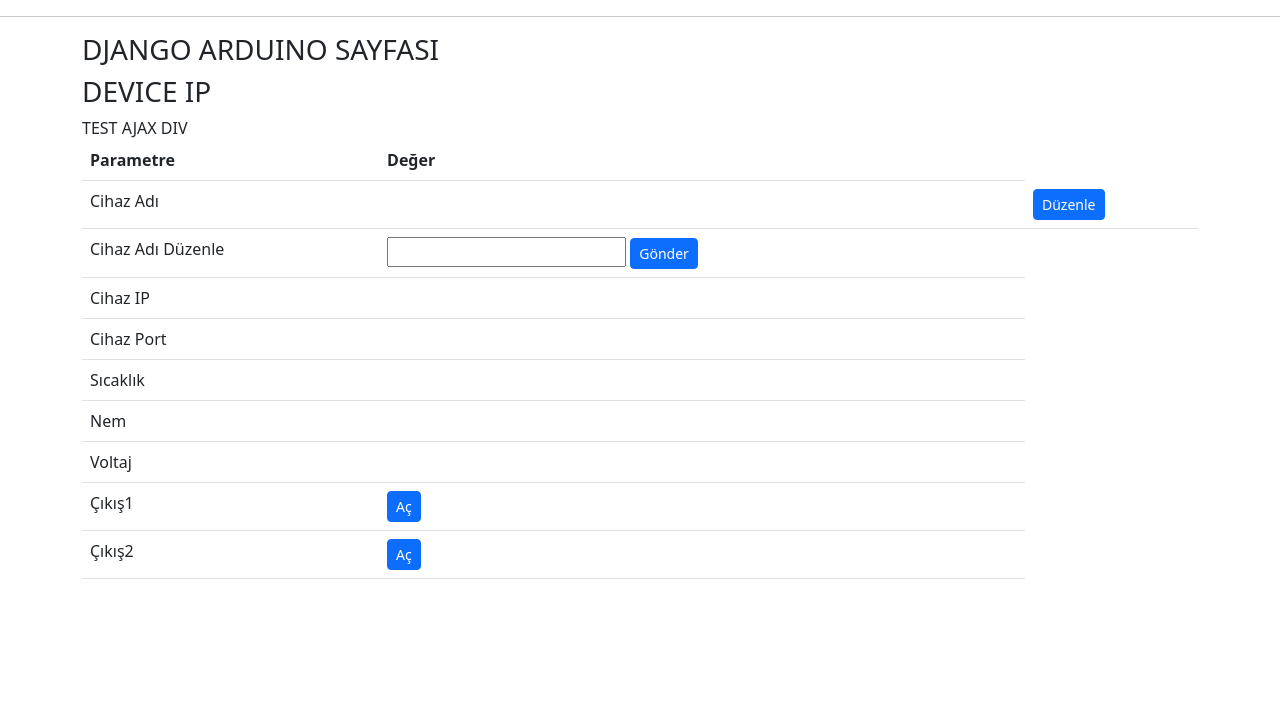
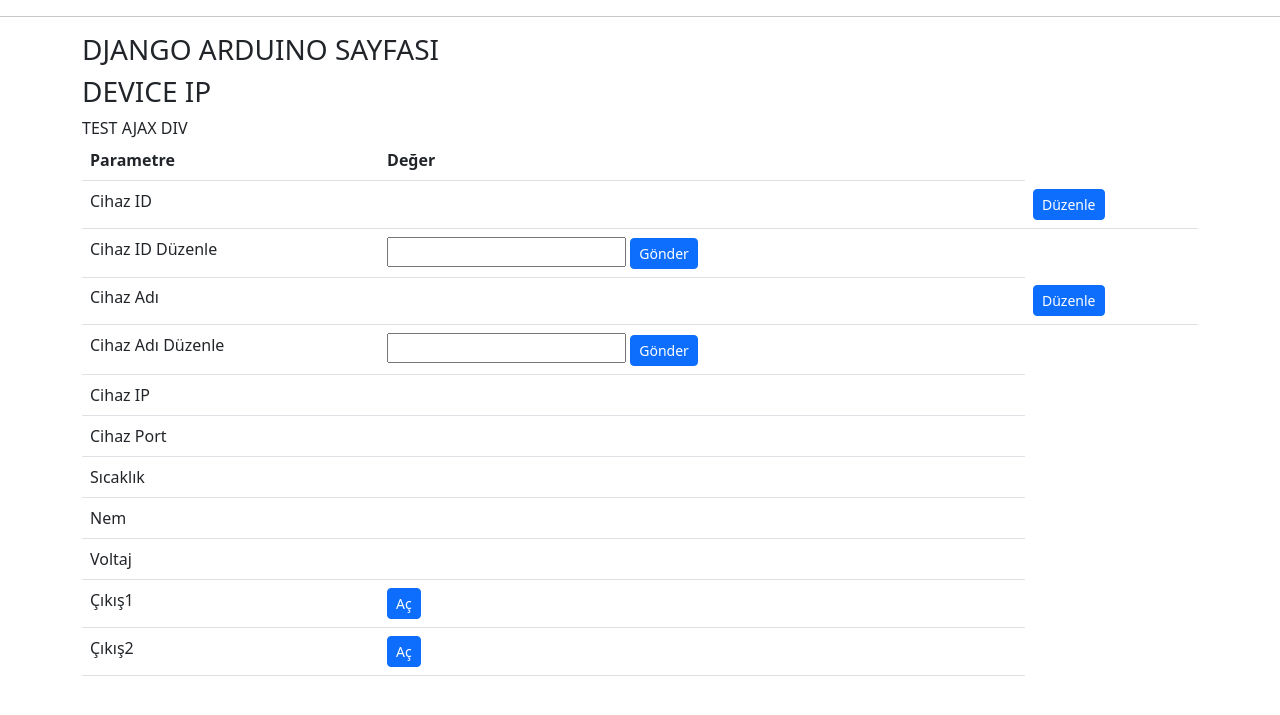
Before and after one commit to barisist34/nodemcu, a Django app: template app_monitor/templates/app_monitor/django_arduino.html in a window 1280 px wide. Shown: the top 715 px of the page. Run offline with Django 3.2, Linux system fonts and the light colour scheme; the template is opened without the code that fills it, so the values that code supplies are empty; some libraries are stand-ins or nearby versions.

Commit message:
241104-- asus github pull öncesi son mecburi commit

```diff
--- a/app_monitor/templates/app_monitor/django_arduino.html
+++ b/app_monitor/templates/app_monitor/django_arduino.html
@@ -135,6 +135,21 @@
   <th>Parametre</th>
   <th>Değer</th>
   <tr>
+    <td>Cihaz ID</td>
+    <td id="cihaz-id">
+    </td>
+    <td><button id="cihazid-buton-ayarla" class="btn btn-primary btn-sm" onclick="cihazIdAyarlaBaslat()">Düzenle</button>
+    </td>
+  </tr>
+  <tr>
+    <td>Cihaz ID Düzenle</td>
+    <td id="cihaz-cikis1">
+      <input type="text" id="cihaz-id-ayarla">
+      <button id="cihazid-buton" class="btn btn-primary btn-sm" onclick="cihazIdAyarla()">Gönder</button>
+    </td>
+  </tr>
+  <tr>
+  <tr>
     <td>Cihaz Adı</td>
     <td id="cihaz-adi">
     </td>
```
